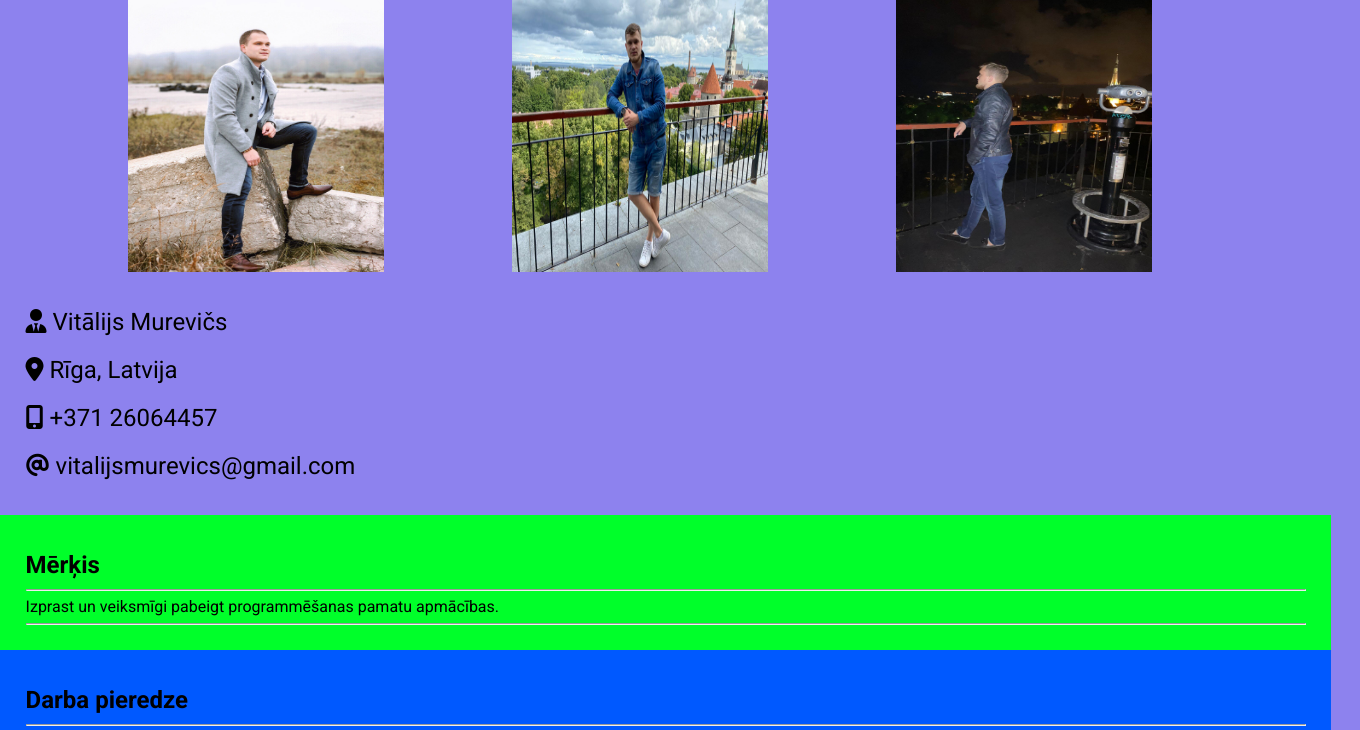
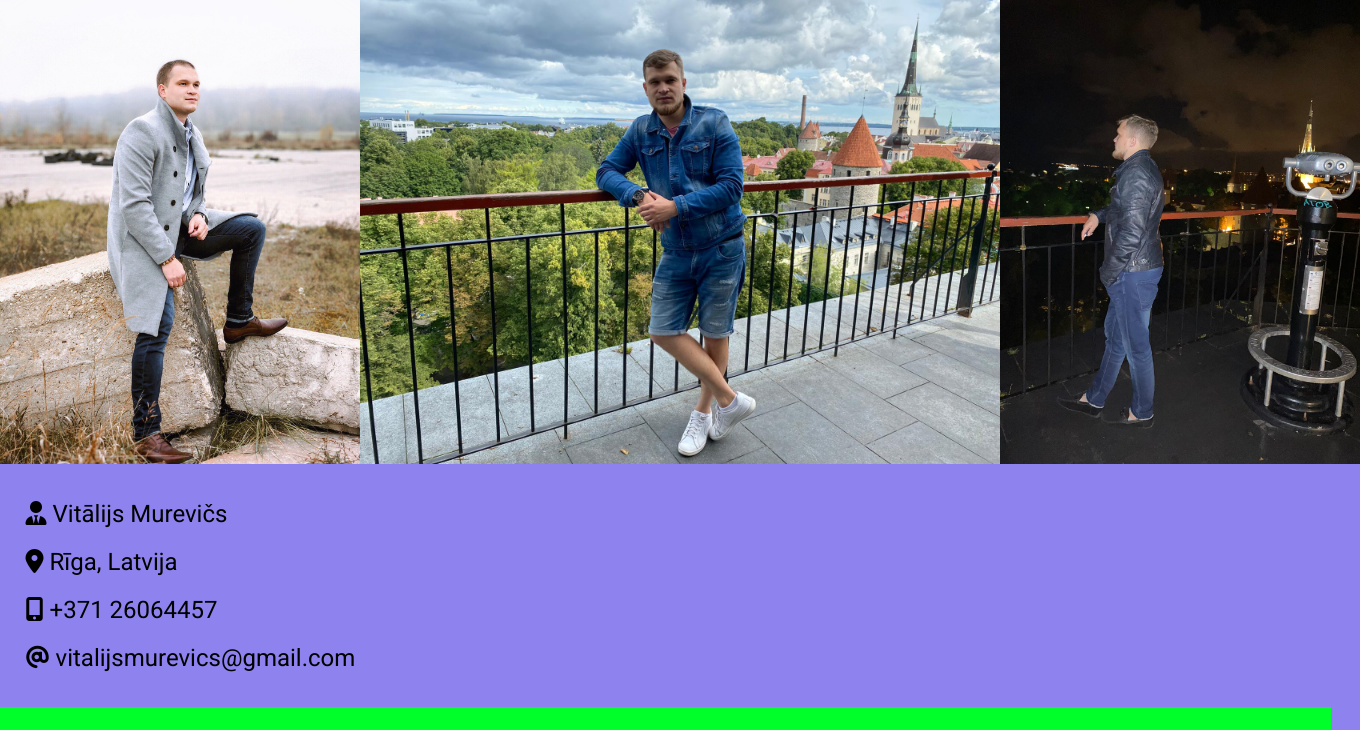
Before and after one commit to VitalyM-code/CV, a plain HTML site: page index.html in a window 1280 px wide. Shown: the part 54-784 px from the top of the page, 1360 px wide, since content can reach past the window. Drawn offline with Linux system fonts and the light colour scheme.

Commit message:
CV
tst 12

```diff
--- a/style.css
+++ b/style.css
@@ -24,18 +24,18 @@ h1 {
     }
 
      .photos .frstimg {
-        width: 20%;
-        height: 36vh;
+        width: 100%;
+        height: 60vh;
     }
 
     .photos .scndimg {
-        width: 20%;
-        height: 36vh;
+        width: 100%;
+        height: 60vh;
     }
 
     .photos .thrdimg {
-        width: 20%;
-        height: 36vh;
+        width: 100%;
+        height: 60vh;
     }
 
   .info {
```
